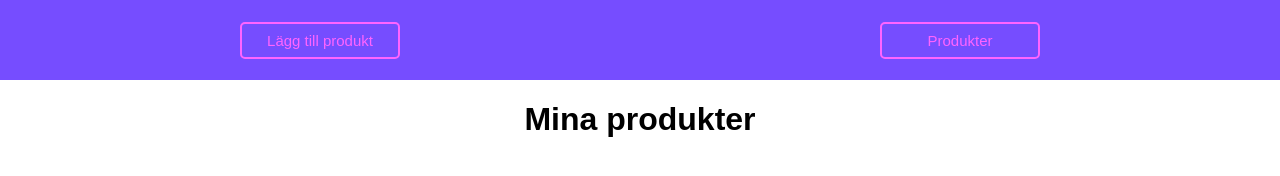
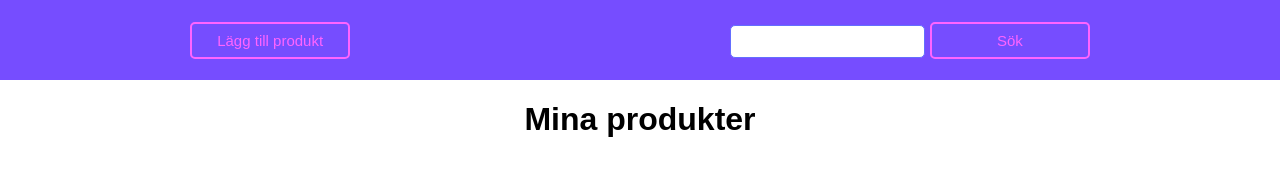
Before and after one commit to olofWallgren/REST-api, a website: page client/index.html in a window 1280 px wide. Drawn offline with Linux system fonts and the light colour scheme; no server answers.

Commit message:
sökfunktionen fungerar

```diff
--- a/client/front.js
+++ b/client/front.js
@@ -8,10 +8,10 @@ window.addEventListener("load", initSite)
 function initSite() {
     console.log("fungerar fortfarande")
     mapProducts()
-    getSpecProducts(4)
+    // getSpecProducts(4)
     addProdButton()
 }
-
+mapProducts()
 function addProdButton() {
 
     document.getElementById("add-product-button").addEventListener("click", displayForm)
@@ -53,7 +53,7 @@ async function mapProducts() {
     products.map((prod) => {
         var div = document.createElement('div');
         div.className = "product-card"
-        div.id = "product-cards"
+        // div.id = "product-cards"
         div.innerHTML = `
         <div class="product-padding product-info">
         <div>
@@ -89,15 +89,6 @@ async function mapProducts() {
          </div>
 
      `
-        // const DelButton = document.createElement("button")
-        // DelButton.innerHTML = "Delete"
-        // document.getElementById("productView").appendChild(DelButton)
-        // DelButton.addEventListener("click", (e) => {
-        //     e.preventDefault()
-        //     window.onload()
-        //     deleteProducts(prod.id)
-        // })
-
         document.getElementById("productView").appendChild(div);
 
     })
@@ -110,10 +101,31 @@ function buttondelete(id) {
 
 /// hämtar specifik produkt
 async function getSpecProducts(id) {
+
     const specProduct = await makeRequest(`/products/spec-product/${id}`, "GET")
-    console.log(specProduct)
+    console.log(JSON.stringify(specProduct.title))
+    // var newdiv = document.createElement('div')
+    // newdiv.innerHTML = `<h3>${specProduct.title}</h3>`
+    // document.getElementById("productView").appendChild(newdiv);
+
 }
+async function serchProducts() {
+    let products = await getProducts()
+    let prodName = document.getElementById("prodTitle").value
+    const foundProdukt = products.find((prod) => {
+        return prod.title == prodName
+    })
+    console.log(foundProdukt.id)
+    console.log(foundProdukt.title)
+    getSpecProducts(foundProdukt.id)
+    document.getElementById("productView").innerHTML = ""
+    var newdiv = document.createElement('div')
+    newdiv.innerHTML = `<h3>${foundProdukt.title}</h3><h3>${foundProdukt.content}</h3>`
+    document.getElementById("foundProductview").appendChild(newdiv);
 
+
+}
+// Lägg till produkt
 async function addProduct() {
     let title = document.getElementById("title").value;
     let content = document.getElementById("content").value;
@@ -128,7 +140,7 @@ async function addProduct() {
 
 
 }
-
+// redigera produkt
 async function editProducts(id) {
     let editTitle = document.getElementById("edit-title").value;
     let editContent = document.getElementById("edit-content").value;
@@ -136,13 +148,14 @@ async function editProducts(id) {
         title: editTitle,
         content: editContent
     }
+    console.log(newBody)
     newObjekt = JSON.stringify(newBody)
     await makeRequest(`/products/edit-product/${id}`, "PUT", newObjekt)
     mapProducts()
     clearInput()
 }
 
-
+// Ta bort produkt
 async function deleteProducts(id) {
     await makeRequest(`/products/delete-product/${id}`, "DELETE")
     mapProducts()
--- a/client/index.html
+++ b/client/index.html
@@ -13,7 +13,16 @@
       <button id="add-product-button" class="post-product">
         Lägg till produkt
       </button>
-      <button id="add-product-button" class="post-product">Produkter</button>
+      <!-- <button id="add-product-button" class="post-product">Produkter</button> -->
+      <form onsubmit="return false;" method="GET">
+        <input
+          id="prodTitle"
+          class="serch-input"
+          type="text"
+          name="prodTitle"
+        />
+        <button onclick="serchProducts()" class="post-product">Sök</button>
+      </form>
     </header>
     <main class="main-container">
       <div>
@@ -59,6 +68,7 @@
         </div> -->
       </div>
       <div class="flex">
+        <div class="product-view" id="foundProductview"></div>
         <div class="product-view" id="productView"></div>
       </div>
     </main>
--- a/client/style.css
+++ b/client/style.css
@@ -124,6 +124,12 @@ button:hover {
   background-color: rgb(118, 77, 255);
   color: rgb(255, 100, 255);
 }
+.serch-input {
+  padding: 0.5rem;
+
+  border-radius: 5px;
+  border: 1px solid rgb(100, 110, 255);
+}
 .product-card {
   border: 1px solid rgb(100, 110, 255);
   border-radius: 5px;
--- a/data.json
+++ b/data.json
@@ -1 +1 @@
-[{"title":"nya skor","content":"blåa skor från nike","id":1},{"title":"göran","content":"fghfgh","id":3},{"title":"Paraply","content":"Grönt vattentätt paraply från Ford","id":4}]
+[{"title":"julgran","content":"blåa skor från nike","id":2},{"title":"mössa ","content":"grå mössa från grekland","id":4},{"title":"termobyxor","content":"varma termobyxor från Australien","id":5}]
```
Also changed, not shown: controllers/products.js (+5 -4 lines).
